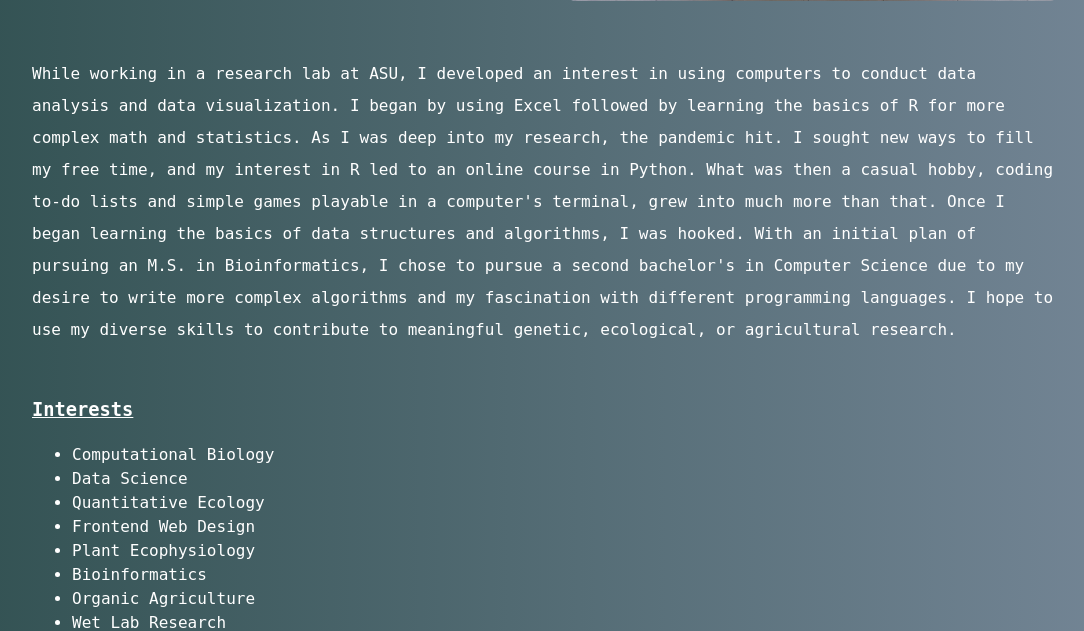
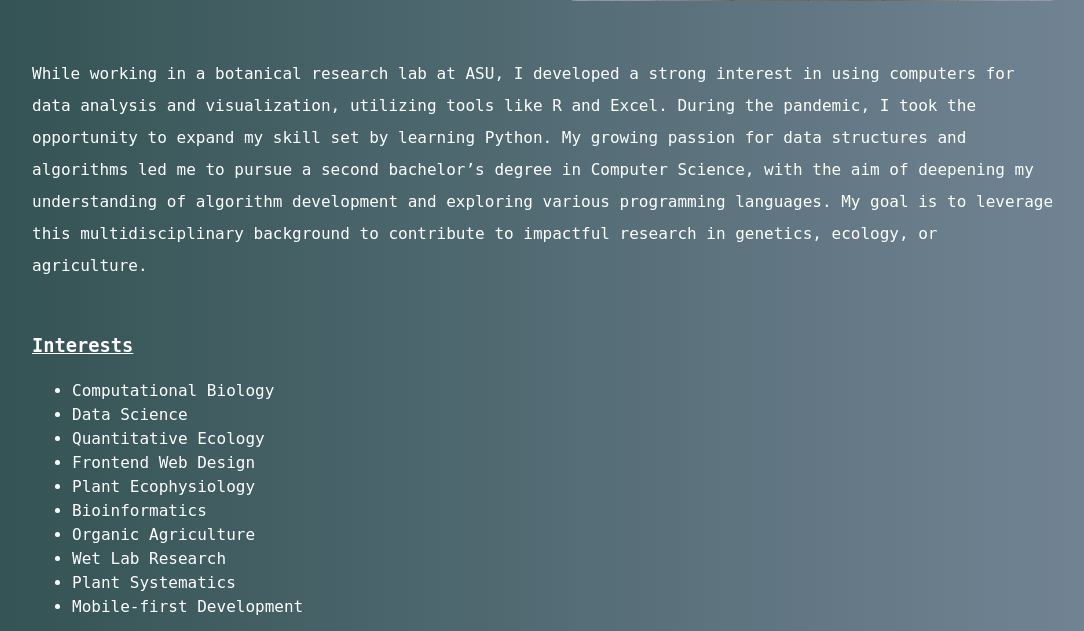
Before and after one commit to AlexanderGoose/portfolio, a Flask app: template templates/about.html in a window 1280 px wide. Shown: the part 464-1095 px from the top of the page, without its empty margins (96-1180 px from the left). Run offline with Flask 3, Linux system fonts and the light colour scheme; the template is opened without the code that fills it, so the values that code supplies are empty.

Commit message:
changed some wording

```diff
--- a/templates/about.html
+++ b/templates/about.html
@@ -17,14 +17,13 @@
     </div>
 
     <div class="about-section-two">
-        <p class="about about-intro">While working in a research lab at ASU, I developed an interest in using computers to
-            conduct data analysis and data visualization. I began by using Excel followed by learning the basics of R for more complex math and statistics.
-            As I was deep into my research, the pandemic hit. I sought new ways to fill my free time, and my interest in R led
-            to an online course in Python. What was then a casual hobby, coding to-do lists and simple games playable in a computer's
-            terminal, grew into much more than that. Once I began learning the basics of data structures and algorithms, I was hooked.
-            With an initial plan of pursuing an M.S. in Bioinformatics, I chose to pursue a second bachelor's in Computer Science
-            due to my desire to write more complex algorithms and my fascination with different programming languages. I hope to use
-            my diverse skills to contribute to meaningful genetic, ecological, or agricultural research.
+        <p class="about about-intro">
+            While working in a botanical research lab at ASU, I developed a strong interest in using computers
+            for data analysis and visualization, utilizing tools like R and Excel. During the pandemic, I took
+            the opportunity to expand my skill set by learning Python. My growing passion for data structures and
+            algorithms led me to pursue a second bachelor’s degree in Computer Science, with the aim of deepening
+            my understanding of algorithm development and exploring various programming languages. My goal is to
+            leverage this multidisciplinary background to contribute to impactful research in genetics, ecology, or agriculture.
         </p>
 
         <div class="about about-interests">
--- a/templates/resume.html
+++ b/templates/resume.html
@@ -95,7 +95,7 @@
             <b class="job-text">The Mustard Seed Market</b>
             <i class="job-text">May 2021 - Jun 2022</i>
             <!-- <p class="job-text">Built and fostered customer relationships, addressing plant issues, and assisting in plant selection for optimal yard and home aesthetics. Emphasized a welcoming atmosphere and customer satisfaction throughout the purchasing process. Initially served as a plant caretaker and salesman, recently transitioning to the role of Greenhouse Lead.</p> -->
-            <p class="job-text">Oversaw all greenhouse operations including shipping and receiving, ordering, plant care, and pesticide maintenance and mitigation. Gained practical knowledge of plant health, identification, and research. Maintained records of current inventory and regularly collaborated with teammates.</p>
+            <p class="job-text">Oversaw most greenhouse operations including shipping and receiving, plant care, and pesticide maintenance and mitigation. Gained practical knowledge of plant health, identification, and research. Regularly collaborated with teammates on short and long-term projects.</p>
             <p class="job-text">Built and fostered customer relationships, addressed plant issues, and assisted in plant selection for optimal yard and home aesthetics. Emphasized a welcoming atmosphere and customer satisfaction throughout the purchasing process.</p>
             <p class="job-text">Initially served as a plant caretaker and salesman before transitioning to the role of Greenhouse Lead.</p>
         </div>
```
